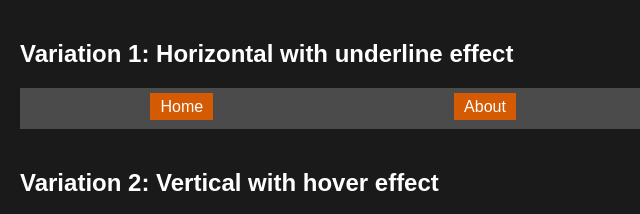
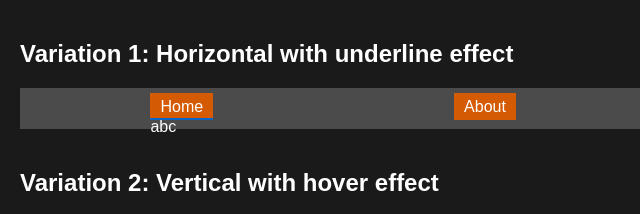
Before and after one commit to Anirudhcodestoo/CSS, a plain HTML site: page 04_navigation_bar/navbar.html in a window 1280 px wide. In both pictures the pointer is over the link 181 px from the left and 106 px from the top of the page. Shown: the top 214 px of the page, 0-640 px from the left. Drawn offline with Linux system fonts and the light colour scheme.

Commit message:
When using ::before or ::after pseudo-elements for designs (like underlines), always set position: relative on the parent element if you’re using position: absolute on the pseudo-element.

```diff
--- a/04_navigation_bar/navbar.html
+++ b/04_navigation_bar/navbar.html
@@ -37,6 +37,7 @@
         color: white;
         background-color: #d45b04;
         padding: 5px 10px;
+        position: relative;
       }
       .nav1 login-btn {
         background-color: rgb(132, 132, 177);
@@ -55,10 +56,10 @@
         height: 2px;
         background-color: #0a65c7;
         transform: scaleY(0);
-        transition: transform() 0.3;
+        transition: transform 0.3;
       }
-      .nav1:hover::after {
-        transform: scaleX(1);
+      .nav1 a:hover::after {
+        transform: scaleY(1);
       }
       .nav2 {
         border: 2px solid red;
```
